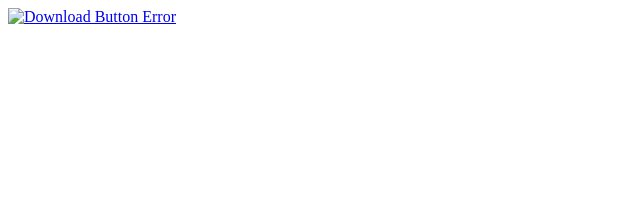
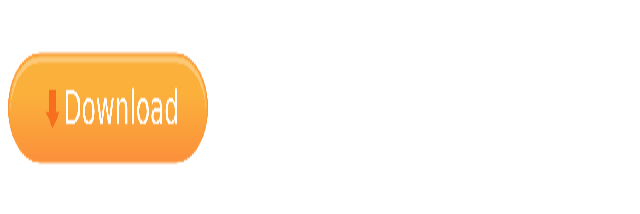
Before and after one commit to CWAnimation/CWGames, a plain HTML site: page download-gba-games.html in a window 1280 px wide. Shown: the whole page, without its empty margins (0-640 px from the left). Drawn offline with Linux system fonts and the light colour scheme.

Commit message:
Update download-gba-games.html

```diff
--- a/download-gba-games.html
+++ b/download-gba-games.html
@@ -5,7 +5,7 @@
 </head>
 <body>
   <a href="https://drive.google.com/drive/folders/13o696LD3m497lILxO6o5VHrLa-0pLjNF?usp=sharing">
-<img src="Download.png" alt="Download Button Error" style="width:200px;height:200px;">
+<img src="Download1.png" alt="Download Button Error" style="width:200px;height:200px;">
     </a>
     </body>
 </html>
```
